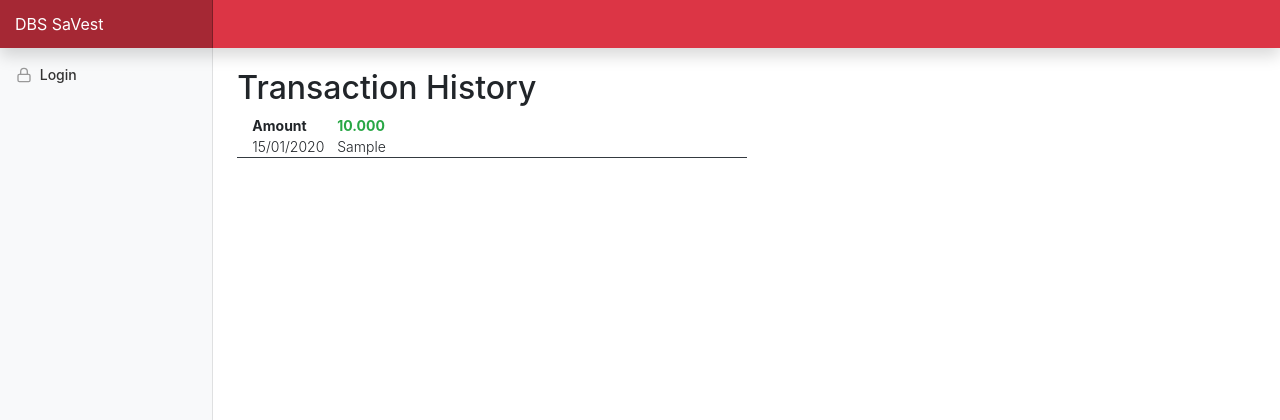
After one commit to antonizhu/fundmanager, a Django app: template nusFinTech/templates/services/transactionHistory.html in a window 1280 px wide. The commit adds this page. Shown: the top 420 px of the page. Run offline with Django 3.2, Linux system fonts and the light colour scheme; the template is opened without the code that fills it: most values are stand-ins (such as "Sample title", 1, 10 or a date in 2020); some libraries are stand-ins or nearby versions.

Commit message:
Add transaction history

```diff
--- a/nusFinTech/services/urls.py
+++ b/nusFinTech/services/urls.py
@@ -8,10 +8,11 @@ app_name = 'services'
 urlpatterns = [
     path('', views.index, name='index'),
     path('makeTransaction', views.makeTransaction, name='makeTransaction'),
+    path('withdraw', views.withdraw, name='withdraw'),
+    path('transactionHistory', views.transactionHistory, name='transactionHistory'),
     path('report', views.report, name='report'),
     path('monthlyReport', views.monthlyReport, name='monthlyReport'),
     path('yearlyReport', views.yearlyReport, name='yearlyReport'),
-    path('withdraw', views.withdraw, name='withdraw'),
 ]
 
 def updateETFHistory(nForward=0):
--- a/nusFinTech/services/views.py
+++ b/nusFinTech/services/views.py
@@ -56,6 +56,11 @@ def withdraw(request):
     return render(request, 'services/withdraw.html', { 'form': account_transaction_form,
                                                        'name': account.name,
                                                        'balance':  account_summary.transactionLedger[-1].balance})
+
+@login_required
+def transactionHistory(request):
+    account = Account.objects.get(user=request.user)
+    return render(request, 'services/transactionHistory.html', {'transactions': account.transactions.order_by('dateTime')})
 
 @login_required
 def report(request):
--- a/nusFinTech/templates/base.html
+++ b/nusFinTech/templates/base.html
@@ -131,7 +131,7 @@
                   </a>
                 </li>
                 <li class="nav-item">
-                  <a class="nav-link" href="#">
+                  <a class="nav-link" href="{% url 'services:transactionHistory' %}">
                     <svg xmlns="http://www.w3.org/2000/svg" width="24" height="24" viewBox="0 0 24 24" fill="none"
                       stroke="currentColor" stroke-width="2" stroke-linecap="round" stroke-linejoin="round"
                       class="feather feather-layers">
--- /dev/null
+++ b/nusFinTech/templates/services/transactionHistory.html
@@ -0,0 +1,25 @@
+{% extends "base.html" %}
+    {% block body_block %}
+        <h2>Transaction History</h2>
+        <div class="float-left w-50">
+        {% for trxn in transactions reversed %}
+        <div class="container border-bottom border-dark">
+            <div class="row justify-content-md-left">
+                <div class="col col-lg-2 font-weight-bold">Amount</div>
+                {% if trxn.amount > 0 %}
+                <div class="col col-lg-2 font-weight-bold text-success">
+                {% else %}
+                <div class="col col-lg-2 font-weight-bold text-danger">
+                {% endif %}
+                    {{trxn.amount|floatformat:3}}
+                </div>
+            </div>
+            <div class="row justify-content-md-left">
+                <div class="col col-lg-2 font-weight-light">{{trxn.dateTime|date:"d/m/Y"}}</div>
+                <div class="col col-lg-2 font-weight-light">{{trxn.get_type_display}}</div>
+            </div>
+        </div>
+        {% endfor %}
+        </div>
+
+    {% endblock%}
```
